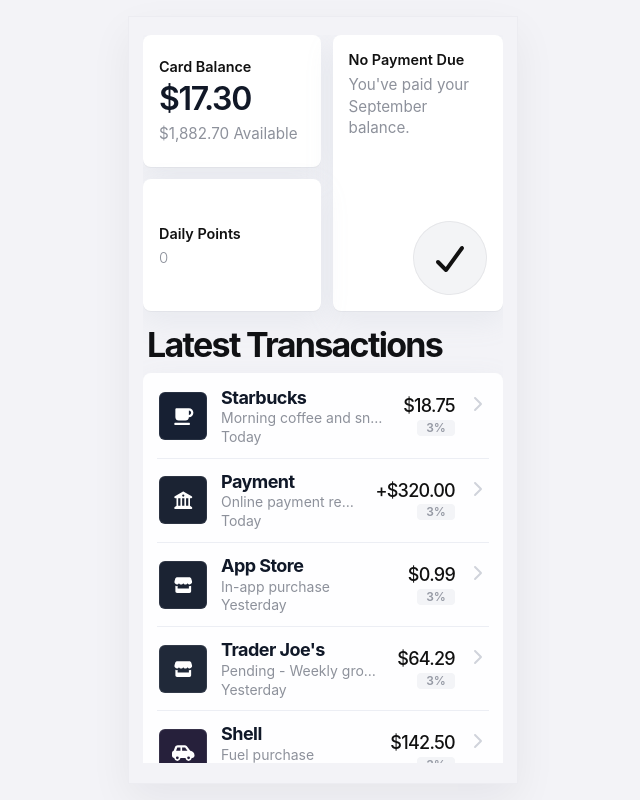
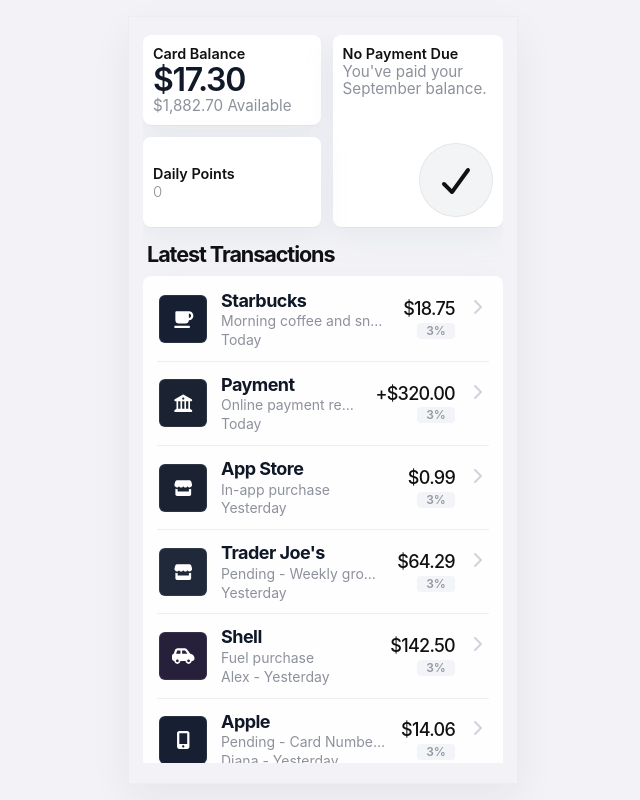
Before and after one commit to MrsLecter/wallet-app, a React (Vite) app: page / in a window 1280 px wide. Shown: the whole page, without its empty margins (317-957 px from the left). Built offline with nearby package versions, Linux system fonts and the light colour scheme.

Commit message:
fix: small ui fixes

```diff
--- a/src/components/transaction/TransactionsFeed.css
+++ b/src/components/transaction/TransactionsFeed.css
@@ -10,7 +10,7 @@
   margin: 0;
   padding: 0 4px;
   color: #101114;
-  font-size: clamp(1.75rem, 1.35rem + 1.2vw, 2.125rem);
+  font-size: 1.35rem;
   line-height: 1.05;
   font-weight: 700;
   letter-spacing: -0.05em;
--- a/src/components/wallet/Dashboard.css
+++ b/src/components/wallet/Dashboard.css
@@ -2,7 +2,7 @@
   --dashboard-secondary-color: #8d919b;
   display: grid;
   grid-template-columns: minmax(0, 1fr) minmax(0, 0.96fr);
-  grid-template-rows: repeat(2, minmax(132px, 1fr));
+  grid-template-rows: repeat(2, minmax(90px, 1fr));
   gap: 12px;
   align-items: stretch;
 }
@@ -10,7 +10,7 @@
 .dashboard-card {
   min-width: 0;
   height: 100%;
-  padding: 16px;
+  padding: 10px;
   border-radius: 8px;
   background: #ffffff;
   box-shadow:
@@ -22,7 +22,7 @@
 .dashboard-card--points {
   display: grid;
   align-content: center;
-  gap: 8px;
+  gap: 2px;
 }
 
 .dashboard-card--status {
@@ -57,7 +57,7 @@
   margin: 0;
   color: var(--dashboard-secondary-color);
   font-size: 0.95rem;
-  line-height: 1.4;
+  line-height: 1.1;
 }
 
 .dashboard-card__points--secondary {
@@ -84,5 +84,5 @@
 .dashboard-card__content {
   display: grid;
   align-content: start;
-  gap: 6px;
+  gap: 2px;
 }
--- a/src/components/wallet/Dashboard.tsx
+++ b/src/components/wallet/Dashboard.tsx
@@ -2,6 +2,7 @@
 import { FontAwesomeIcon } from '@fortawesome/react-fontawesome'
 
 import { calculateDailyPoints } from '../../lib/points/calculateDailyPoints'
+import { formatDailyPointsForUi } from '../../lib/points/formatDailyPointsForUi'
 import type { Wallet } from '../../types'
 import './Dashboard.css'
 
@@ -22,7 +23,8 @@
 
 export function Dashboard({ wallet }: DashboardProps) {
   const availableAmount = wallet.limit - wallet.balance
-  const dailyPoints = calculateDailyPoints()
+  const dailyPoints = calculateDailyPoints(wallet.registrationDate)
+  const dailyPointsLabel = formatDailyPointsForUi(dailyPoints)
 
   return (
     <section className="dashboard" aria-label="Wallet dashboard">
@@ -51,7 +53,7 @@
       <article className="dashboard-card dashboard-card--points">
         <p className="dashboard-card__title">Daily Points</p>
         <p className="dashboard-card__points dashboard-card__points--secondary">
-          {dailyPoints}
+          {dailyPointsLabel}
         </p>
       </article>
     </section>
--- /dev/null
+++ b/src/lib/points/formatDailyPointsForUi.ts
@@ -0,0 +1,7 @@
+export function formatDailyPointsForUi(points: number): string {
+  if (points < 1000) {
+    return String(points)
+  }
+
+  return `${Math.ceil(points / 1000)}K`
+}
--- a/src/pages/transaction-detail/TransactionDetailPage.tsx
+++ b/src/pages/transaction-detail/TransactionDetailPage.tsx
@@ -1,5 +1,5 @@
 import { FontAwesomeIcon } from '@fortawesome/react-fontawesome'
-import { faArrowLeft } from '@fortawesome/free-solid-svg-icons'
+import { faAngleLeft } from '@fortawesome/free-solid-svg-icons'
 import { Link, useParams } from 'react-router-dom'
 
 import type { TransactionId } from '../../types'
@@ -28,7 +28,7 @@
           className="transaction-detail-page__back"
           aria-label="Back to transactions"
         >
-          <FontAwesomeIcon icon={faArrowLeft} aria-hidden="true" />
+          <FontAwesomeIcon icon={faAngleLeft} aria-hidden="true" />
         </Link>
 
         <div className="transaction-detail-page__empty">
@@ -51,7 +51,7 @@
         className="transaction-detail-page__back"
         aria-label="Back to transactions"
       >
-        <FontAwesomeIcon icon={faArrowLeft} aria-hidden="true" />
+        <FontAwesomeIcon icon={faAngleLeft} aria-hidden="true" />
       </Link>
 
       <header className="transaction-detail-page__hero">
--- a/src/types/contracts.ts
+++ b/src/types/contracts.ts
@@ -31,4 +31,5 @@
 export interface Wallet {
   limit: number;
   balance: number;
+  registrationDate: string;
 }
```
Also changed, not shown: 2 other files (tests, documents, lock files or other folders).
